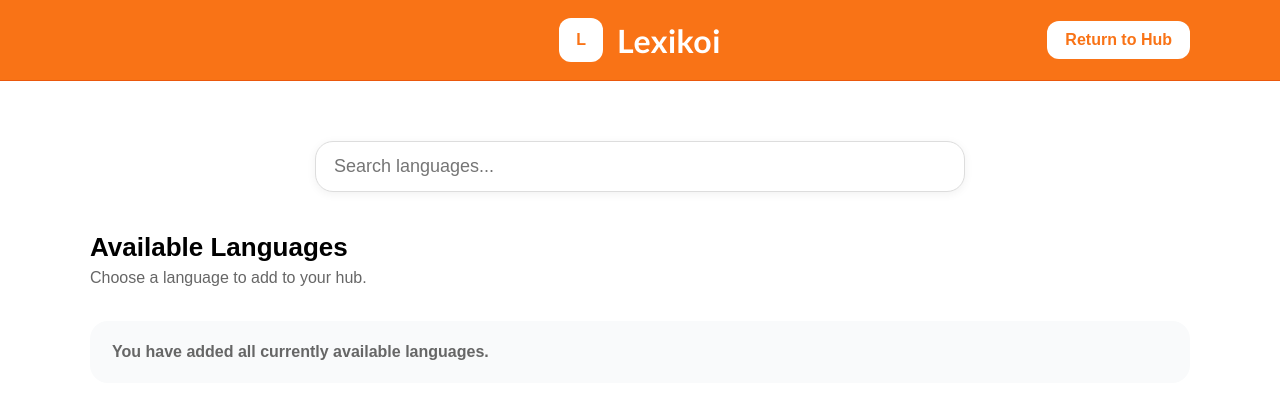
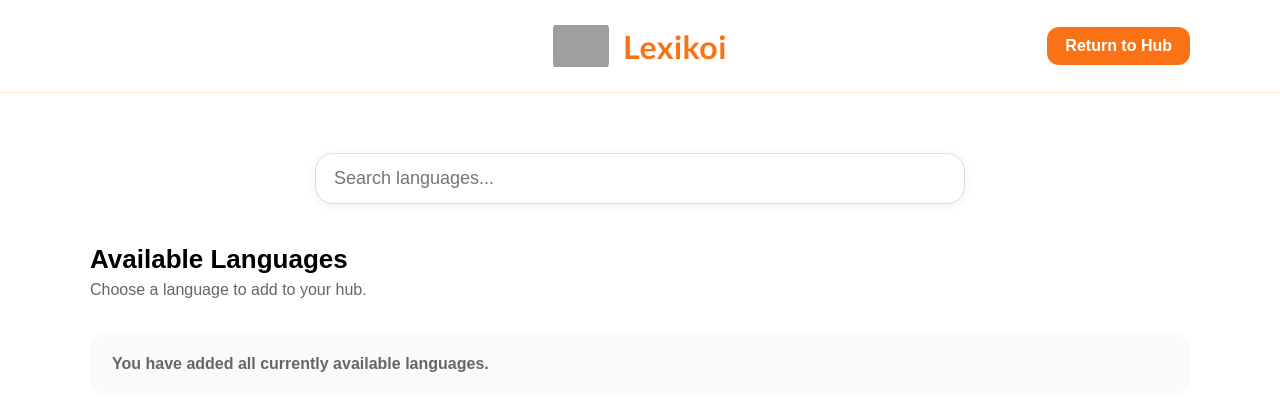
Before and after one commit to lewisbryan302-cloud/LanguageApp, a FastAPI app: template templates/add_language.html in a window 1280 px wide. Shown: the top 411 px of the page. Run offline with FastAPI, Linux system fonts and the light colour scheme; the template is opened without the code that fills it, so the values that code supplies are empty; some libraries are stand-ins or nearby versions; grey boxes are pictures that could not be loaded.

Commit message:
v0.8 - web page update

```diff
--- a/templates/add_language.html
+++ b/templates/add_language.html
@@ -136,8 +136,8 @@
 
         .site-banner {
             width: 100%;
-            background: #f97316;
-            border-bottom: 1px solid #ea580c;
+            background: white;
+            border-bottom: 1px solid #ffedd5;
             padding: 18px 40px;
             box-sizing: border-box;
 
@@ -163,22 +163,31 @@
         }
 
         .logo-placeholder {
-            width: 44px;
-            height: 44px;
+            width: 56px;
+            height: 56px;
             border-radius: 12px;
-            background: white;
-            color: #f97316;
+
+            background: #ffffff;
+
             display: flex;
             align-items: center;
             justify-content: center;
-            font-weight: bold;
+
+            overflow: hidden;
+        }
+
+        .logo-image {
+            width: 56px;
+            height: 56px;
+            object-fit: contain;
+            display: block;
         }
 
         .brand-name {
             font-family: "Trebuchet MS", Arial, sans-serif;
             font-size: 32px;
             font-weight: bold;
-            color: white;
+            color: #f97316;
             letter-spacing: 0.5px;
         }
 
@@ -192,16 +201,20 @@
 
         .banner-button {
             text-decoration: none;
-            background: white;
-            color: #f97316;
+            background: #f97316;
+            color: white;
+
             padding: 10px 18px;
             border-radius: 12px;
+
+            border: none;
+
             font-weight: bold;
             transition: background 0.15s ease;
         }
 
         .banner-button:hover {
-            background: #ffedd5;
+            background: #ea580c;
         }
 
         .language-section {
@@ -267,7 +280,11 @@
             <div class="brand-section">
 
                 <div class="logo-placeholder">
-                    L
+                    <img
+                        src="/static/images/banner_koi.svg"
+                        class="logo-image"
+                        alt="Lexikoi logo"
+                    >
                 </div>
 
                 <div>
```
Also changed, not shown: templates/hub.html (+31 -13 lines), templates/language_home.html (+23 -14 lines), Graphics/banner_koi.svg (added), static/images/banner_koi.svg (added).
